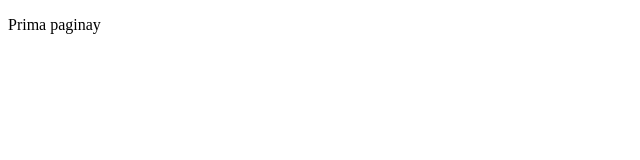
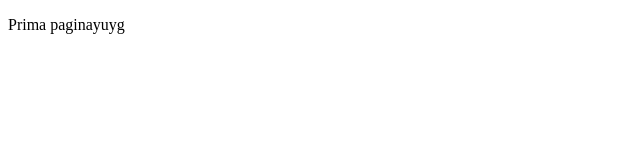
Before and after one commit to Lorenzoosella/Matec, a plain HTML site: page prima_pagina.html in a window 1280 px wide. Shown: the full height of the page, 0-640 px from the left. Drawn offline with Linux system fonts and the light colour scheme.

Commit message:
seconda modifica

```diff
--- a/prima_pagina.html
+++ b/prima_pagina.html
@@ -7,7 +7,7 @@
 </head>
 <body>
 
-<p>Prima paginay</p>
+<p>Prima paginayuyg</p>
 
 
 </body>
```
